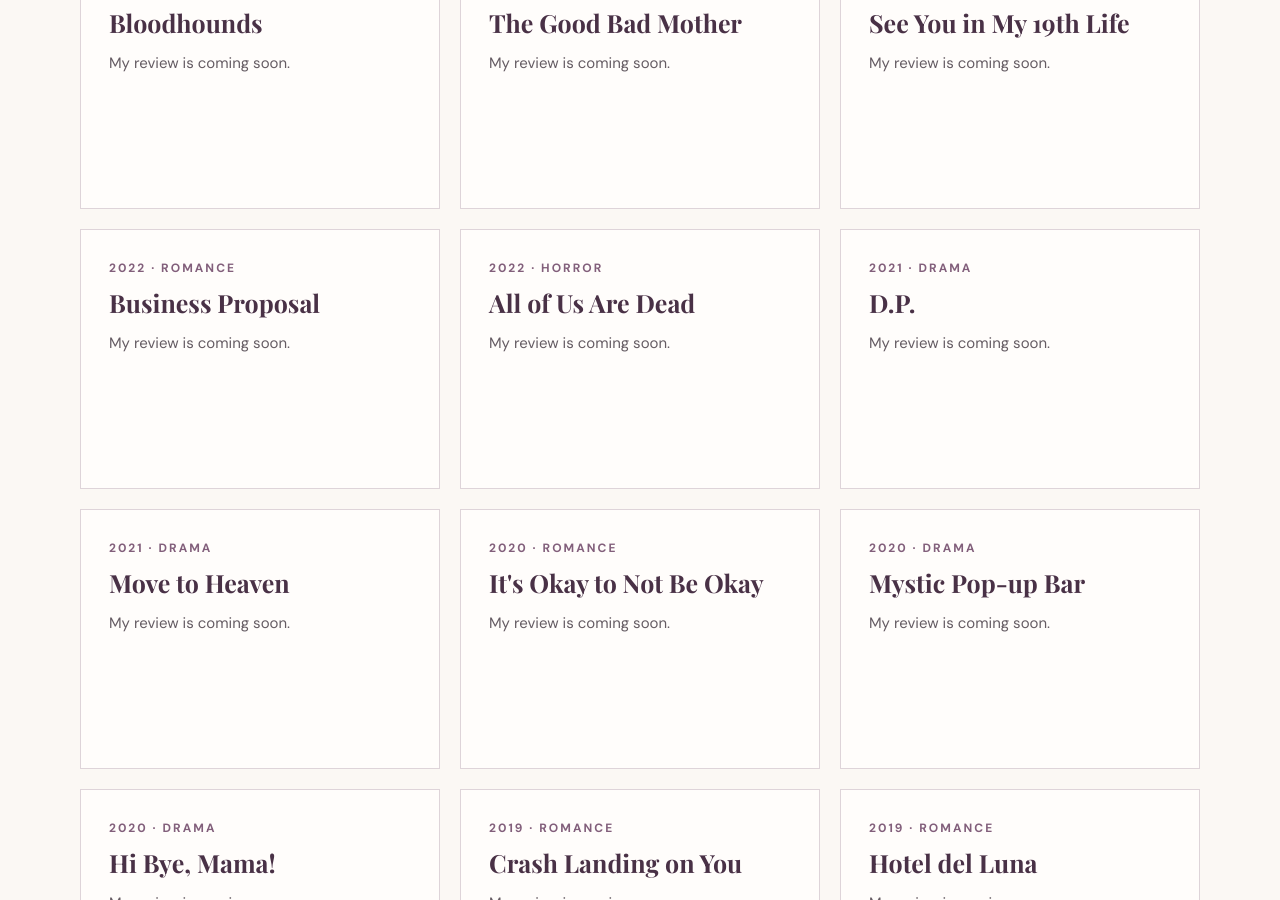
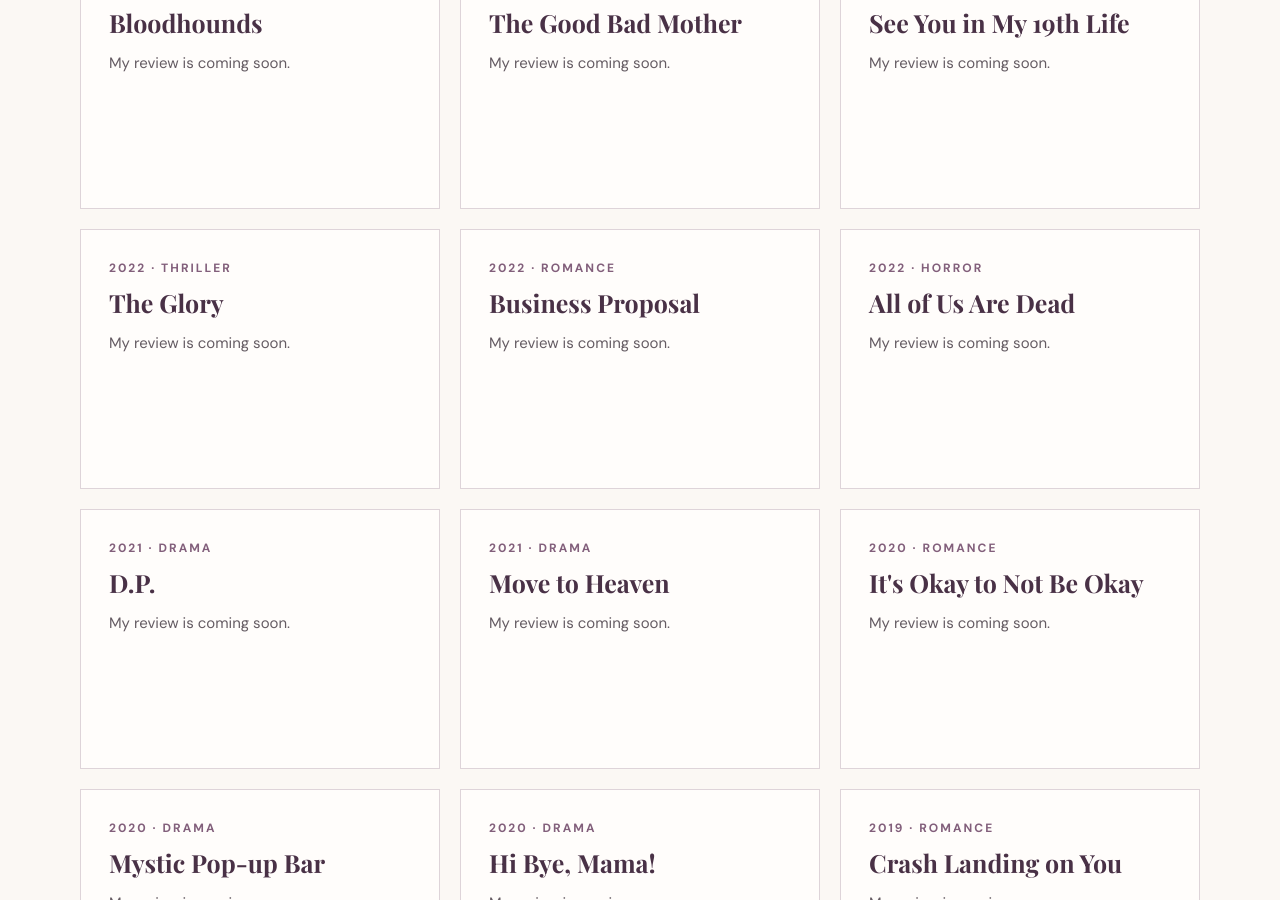
Before and after one commit to lydiarim22-coder/mindoflydia, a Jekyll site: the page built from korean-culture.html, in a window 1280 px wide and 900 px high, scrolled down 1214 px. Built offline with Jekyll 4.4.1, drawn with Linux system fonts in a browser that asks for light colours; some web fonts are replaced.

Commit message:
Add The Glory to Korean Culture dramas

```diff
--- a/_data/korean_culture_items.yml
+++ b/_data/korean_culture_items.yml
@@ -81,3 +81,9 @@
   genre: Drama
   topic: dramas
   note: "My review is coming soon."
+
+- title: "The Glory"
+  year: 2022
+  genre: Thriller
+  topic: dramas
+  note: "My review is coming soon."
```
